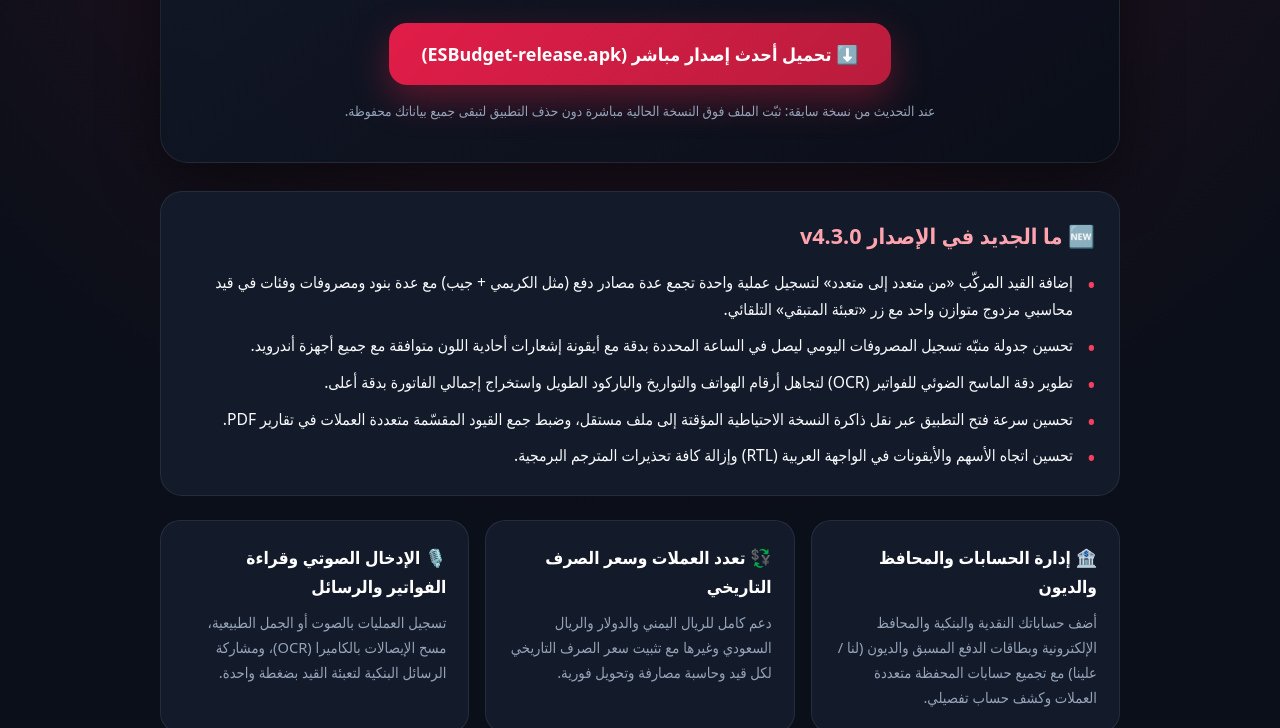
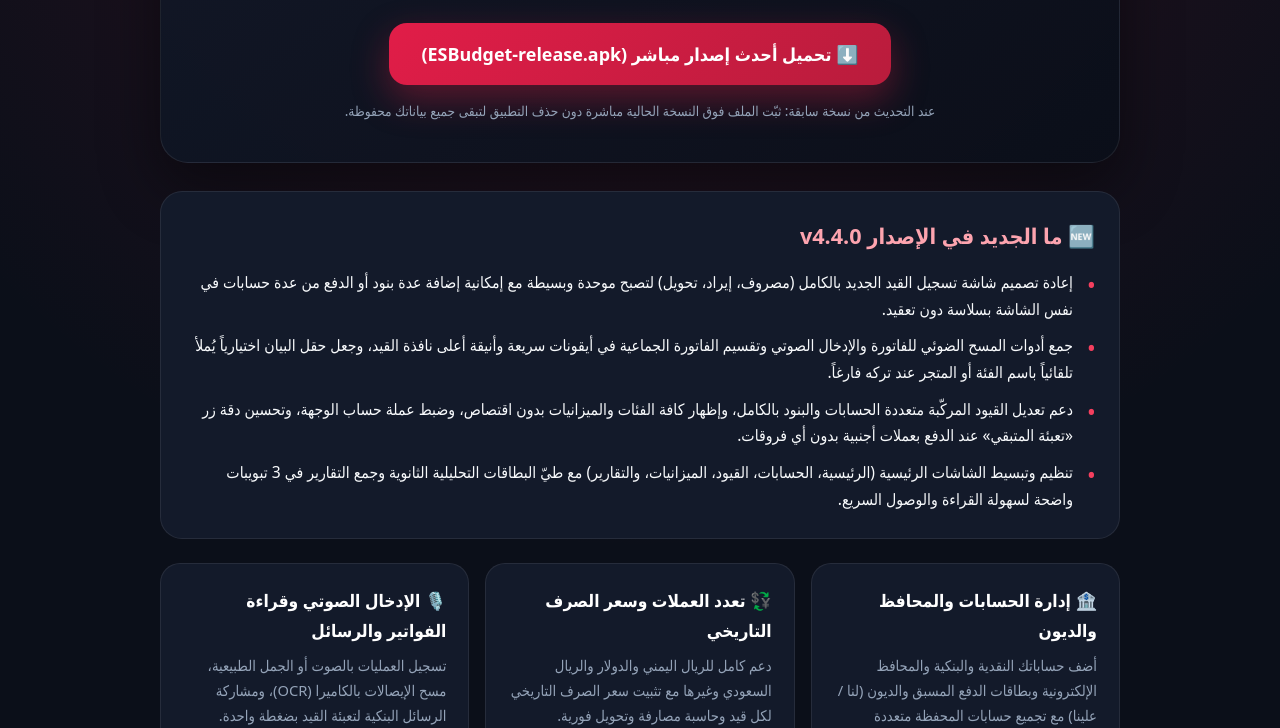
Before and after one commit to elias0esmail/ESBudget-Releases, a plain HTML site: page index.html in a window 1280 px wide. Shown: the part 355-1083 px from the top of the page. Drawn offline with Linux system fonts and the light colour scheme.

Commit message:
تحديث رقم الإصدار والموقع الرسمي إلى v4.4.0

```diff
--- a/index.html
+++ b/index.html
@@ -3,8 +3,8 @@
 <head>
   <meta charset="UTF-8" />
   <meta name="viewport" content="width=device-width, initial-scale=1.0" />
-  <title>ESBudget v4.3.0 — مديرك المالي الشخصي الذكي</title>
-  <meta name="description" content="حمّل أحدث إصدار رسمي من تطبيق ESBudget (v4.3.0) لإدارة الحسابات والمحافظ والديون وتعدد العملات على أندرويد بدون إنترنت 100%." />
+  <title>ESBudget v4.4.0 — مديرك المالي الشخصي الذكي</title>
+  <meta name="description" content="حمّل أحدث إصدار رسمي من تطبيق ESBudget (v4.4.0) لإدارة الحسابات والمحافظ والديون وتعدد العملات على أندرويد بدون إنترنت 100%." />
   <meta name="theme-color" content="#0B0F19" />
   <style>
     :root {
@@ -194,7 +194,7 @@
     <section class="hero">
       <div class="logo-box">💰</div>
       <div class="badges">
-        <span class="pill">الإصدار الأحدث v4.3.0</span>
+        <span class="pill">الإصدار الأحدث v4.4.0</span>
         <span class="pill pill-emerald">يعمل بدون إنترنت 100% • أندرويد 7.0+</span>
       </div>
       <h1>ESBudget</h1>
@@ -206,13 +206,12 @@
     </section>
 
     <section class="card">
-      <h2>🆕 ما الجديد في الإصدار v4.3.0</h2>
+      <h2>🆕 ما الجديد في الإصدار v4.4.0</h2>
       <ul class="changelog-list">
-        <li>إضافة القيد المركّب «من متعدد إلى متعدد» لتسجيل عملية واحدة تجمع عدة مصادر دفع (مثل الكريمي + جيب) مع عدة بنود ومصروفات وفئات في قيد محاسبي مزدوج متوازن واحد مع زر «تعبئة المتبقي» التلقائي.</li>
-          <li>تحسين جدولة منبّه تسجيل المصروفات اليومي ليصل في الساعة المحددة بدقة مع أيقونة إشعارات أحادية اللون متوافقة مع جميع أجهزة أندرويد.</li>
-          <li>تطوير دقة الماسح الضوئي للفواتير (OCR) لتجاهل أرقام الهواتف والتواريخ والباركود الطويل واستخراج إجمالي الفاتورة بدقة أعلى.</li>
-          <li>تحسين سرعة فتح التطبيق عبر نقل ذاكرة النسخة الاحتياطية المؤقتة إلى ملف مستقل، وضبط جمع القيود المقسّمة متعددة العملات في تقارير PDF.</li>
-          <li>تحسين اتجاه الأسهم والأيقونات في الواجهة العربية (RTL) وإزالة كافة تحذيرات المترجم البرمجية.</li>
+        <li>إعادة تصميم شاشة تسجيل القيد الجديد بالكامل (مصروف، إيراد، تحويل) لتصبح موحدة وبسيطة مع إمكانية إضافة عدة بنود أو الدفع من عدة حسابات في نفس الشاشة بسلاسة دون تعقيد.</li>
+          <li>جمع أدوات المسح الضوئي للفاتورة والإدخال الصوتي وتقسيم الفاتورة الجماعية في أيقونات سريعة وأنيقة أعلى نافذة القيد، وجعل حقل البيان اختيارياً يُملأ تلقائياً باسم الفئة أو المتجر عند تركه فارغاً.</li>
+          <li>دعم تعديل القيود المركّبة متعددة الحسابات والبنود بالكامل، وإظهار كافة الفئات والميزانيات بدون اقتصاص، وضبط عملة حساب الوجهة، وتحسين دقة زر «تعبئة المتبقي» عند الدفع بعملات أجنبية بدون أي فروقات.</li>
+          <li>تنظيم وتبسيط الشاشات الرئيسية (الرئيسية، الحسابات، القيود، الميزانيات، والتقارير) مع طيّ البطاقات التحليلية الثانوية وجمع التقارير في 3 تبويبات واضحة لسهولة القراءة والوصول السريع.</li>
       </ul>
     </section>
 
```
Also changed, not shown: 1 other file.
